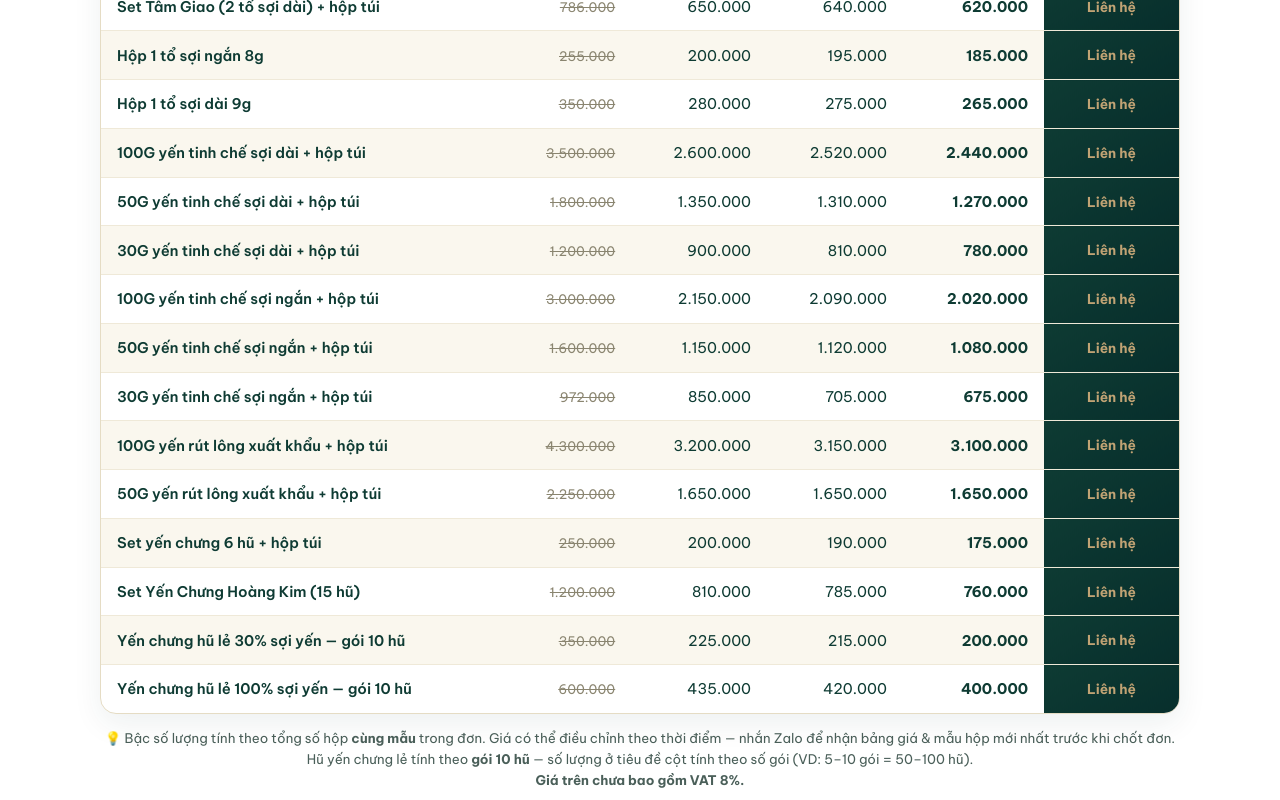
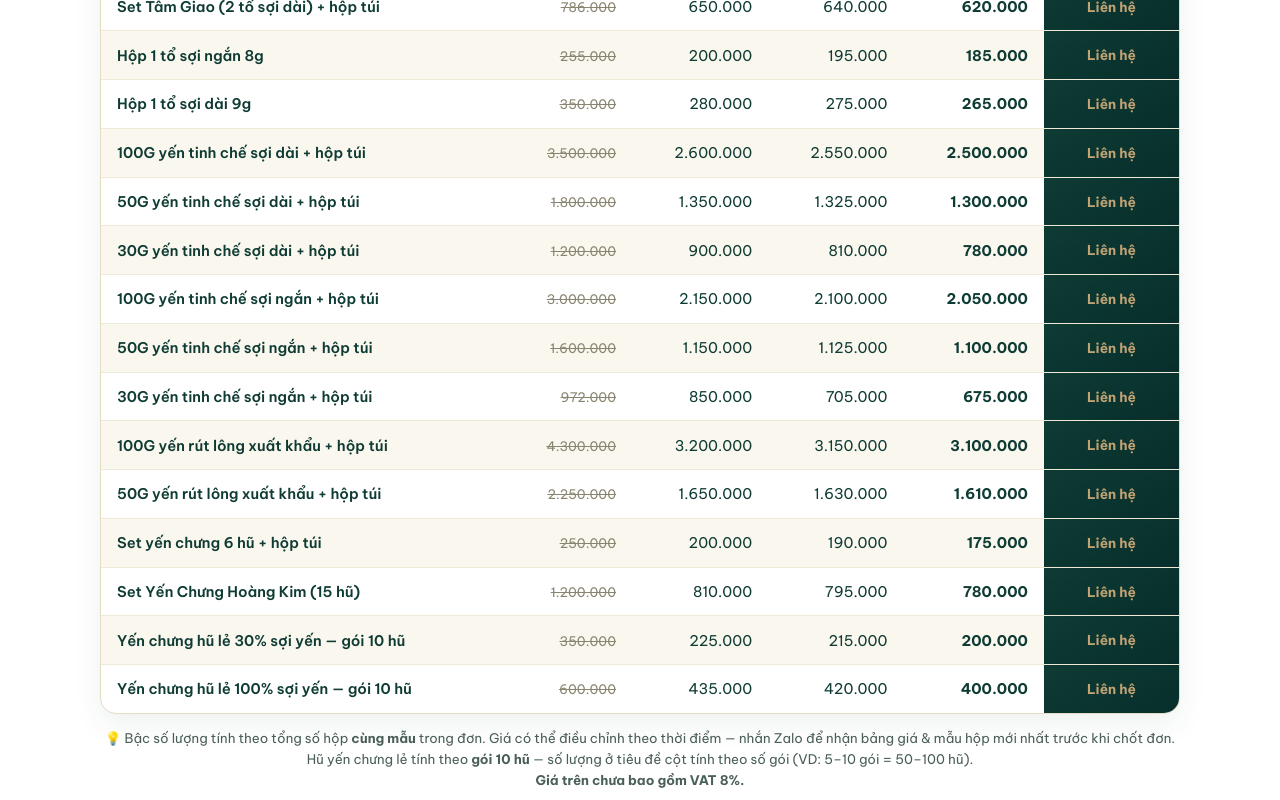
Before and after one commit to nguyenanhtuhp1987-vietnam/tnh-web, a plain HTML site: page index.html in a window 1280 px wide. Shown: the part 1260-2060 px from the top of the page. Drawn offline with nearby package versions, Linux system fonts and the light colour scheme.

Commit message:
Gia DN: buoc giam moi bac toi da 50k (100G), 25k (50G), 15k (HK): SD100 2.600/2.550/2.500k, SN100 2.150/2.100/2.050k, SD50 1.350/1.325/1.300k, SN50 1.150/1.125/1.100k, RL50 1.650/1.630/1.610k, HK 810/795/780k
Co-Authored-By: Claude Opus 5 <noreply@anthropic.com>

```diff
--- a/index.html
+++ b/index.html
@@ -243,16 +243,16 @@
           <tr><td>Set Tâm Giao (2 tổ sợi dài) + hộp túi</td><td data-label="Giá lẻ"><span class="le">786.000</span></td><td data-label="5–10 hộp">650.000</td><td data-label="11–30 hộp">640.000</td><td class="best" data-label="31–99 hộp">620.000</td><td class="contact" data-label="Từ 100 hộp"><a href="https://zalo.me/0969850153">Liên hệ</a></td></tr>
           <tr><td>Hộp 1 tổ sợi ngắn 8g</td><td data-label="Giá lẻ"><span class="le">255.000</span></td><td data-label="5–10 hộp">200.000</td><td data-label="11–30 hộp">195.000</td><td class="best" data-label="31–99 hộp">185.000</td><td class="contact" data-label="Từ 100 hộp"><a href="https://zalo.me/0969850153">Liên hệ</a></td></tr>
           <tr><td>Hộp 1 tổ sợi dài 9g</td><td data-label="Giá lẻ"><span class="le">350.000</span></td><td data-label="5–10 hộp">280.000</td><td data-label="11–30 hộp">275.000</td><td class="best" data-label="31–99 hộp">265.000</td><td class="contact" data-label="Từ 100 hộp"><a href="https://zalo.me/0969850153">Liên hệ</a></td></tr>
-          <tr><td>100G yến tinh chế sợi dài + hộp túi</td><td data-label="Giá lẻ"><span class="le">3.500.000</span></td><td data-label="5–10 hộp">2.600.000</td><td data-label="11–30 hộp">2.520.000</td><td class="best" data-label="31–99 hộp">2.440.000</td><td class="contact" data-label="Từ 100 hộp"><a href="https://zalo.me/0969850153">Liên hệ</a></td></tr>
-          <tr><td>50G yến tinh chế sợi dài + hộp túi</td><td data-label="Giá lẻ"><span class="le">1.800.000</span></td><td data-label="5–10 hộp">1.350.000</td><td data-label="11–30 hộp">1.310.000</td><td class="best" data-label="31–99 hộp">1.270.000</td><td class="contact" data-label="Từ 100 hộp"><a href="https://zalo.me/0969850153">Liên hệ</a></td></tr>
+          <tr><td>100G yến tinh chế sợi dài + hộp túi</td><td data-label="Giá lẻ"><span class="le">3.500.000</span></td><td data-label="5–10 hộp">2.600.000</td><td data-label="11–30 hộp">2.550.000</td><td class="best" data-label="31–99 hộp">2.500.000</td><td class="contact" data-label="Từ 100 hộp"><a href="https://zalo.me/0969850153">Liên hệ</a></td></tr>
+          <tr><td>50G yến tinh chế sợi dài + hộp túi</td><td data-label="Giá lẻ"><span class="le">1.800.000</span></td><td data-label="5–10 hộp">1.350.000</td><td data-label="11–30 hộp">1.325.000</td><td class="best" data-label="31–99 hộp">1.300.000</td><td class="contact" data-label="Từ 100 hộp"><a href="https://zalo.me/0969850153">Liên hệ</a></td></tr>
           <tr><td>30G yến tinh chế sợi dài + hộp túi</td><td data-label="Giá lẻ"><span class="le">1.200.000</span></td><td data-label="5–10 hộp">900.000</td><td data-label="11–30 hộp">810.000</td><td class="best" data-label="31–99 hộp">780.000</td><td class="contact" data-label="Từ 100 hộp"><a href="https://zalo.me/0969850153">Liên hệ</a></td></tr>
-          <tr><td>100G yến tinh chế sợi ngắn + hộp túi</td><td data-label="Giá lẻ"><span class="le">3.000.000</span></td><td data-label="5–10 hộp">2.150.000</td><td data-label="11–30 hộp">2.090.000</td><td class="best" data-label="31–99 hộp">2.020.000</td><td class="contact" data-label="Từ 100 hộp"><a href="https://zalo.me/0969850153">Liên hệ</a></td></tr>
-          <tr><td>50G yến tinh chế sợi ngắn + hộp túi</td><td data-label="Giá lẻ"><span class="le">1.600.000</span></td><td data-label="5–10 hộp">1.150.000</td><td data-label="11–30 hộp">1.120.000</td><td class="best" data-label="31–99 hộp">1.080.000</td><td class="contact" data-label="Từ 100 hộp"><a href="https://zalo.me/0969850153">Liên hệ</a></td></tr>
+          <tr><td>100G yến tinh chế sợi ngắn + hộp túi</td><td data-label="Giá lẻ"><span class="le">3.000.000</span></td><td data-label="5–10 hộp">2.150.000</td><td data-label="11–30 hộp">2.100.000</td><td class="best" data-label="31–99 hộp">2.050.000</td><td class="contact" data-label="Từ 100 hộp"><a href="https://zalo.me/0969850153">Liên hệ</a></td></tr>
+          <tr><td>50G yến tinh chế sợi ngắn + hộp túi</td><td data-label="Giá lẻ"><span class="le">1.600.000</span></td><td data-label="5–10 hộp">1.150.000</td><td data-label="11–30 hộp">1.125.000</td><td class="best" data-label="31–99 hộp">1.100.000</td><td class="contact" data-label="Từ 100 hộp"><a href="https://zalo.me/0969850153">Liên hệ</a></td></tr>
           <tr><td>30G yến tinh chế sợi ngắn + hộp túi</td><td data-label="Giá lẻ"><span class="le">972.000</span></td><td data-label="5–10 hộp">850.000</td><td data-label="11–30 hộp">705.000</td><td class="best" data-label="31–99 hộp">675.000</td><td class="contact" data-label="Từ 100 hộp"><a href="https://zalo.me/0969850153">Liên hệ</a></td></tr>
           <tr><td>100G yến rút lông xuất khẩu + hộp túi</td><td data-label="Giá lẻ"><span class="le">4.300.000</span></td><td data-label="5–10 hộp">3.200.000</td><td data-label="11–30 hộp">3.150.000</td><td class="best" data-label="31–99 hộp">3.100.000</td><td class="contact" data-label="Từ 100 hộp"><a href="https://zalo.me/0969850153">Liên hệ</a></td></tr>
-          <tr><td>50G yến rút lông xuất khẩu + hộp túi</td><td data-label="Giá lẻ"><span class="le">2.250.000</span></td><td data-label="5–10 hộp">1.650.000</td><td data-label="11–30 hộp">1.650.000</td><td class="best" data-label="31–99 hộp">1.650.000</td><td class="contact" data-label="Từ 100 hộp"><a href="https://zalo.me/0969850153">Liên hệ</a></td></tr>
+          <tr><td>50G yến rút lông xuất khẩu + hộp túi</td><td data-label="Giá lẻ"><span class="le">2.250.000</span></td><td data-label="5–10 hộp">1.650.000</td><td data-label="11–30 hộp">1.630.000</td><td class="best" data-label="31–99 hộp">1.610.000</td><td class="contact" data-label="Từ 100 hộp"><a href="https://zalo.me/0969850153">Liên hệ</a></td></tr>
           <tr><td>Set yến chưng 6 hũ + hộp túi</td><td data-label="Giá lẻ"><span class="le">250.000</span></td><td data-label="5–10 hộp">200.000</td><td data-label="11–30 hộp">190.000</td><td class="best" data-label="31–99 hộp">175.000</td><td class="contact" data-label="Từ 100 hộp"><a href="https://zalo.me/0969850153">Liên hệ</a></td></tr>
-          <tr><td>Set Yến Chưng Hoàng Kim (15 hũ)</td><td data-label="Giá lẻ"><span class="le">1.200.000</span></td><td data-label="5–10 hộp">810.000</td><td data-label="11–30 hộp">785.000</td><td class="best" data-label="31–99 hộp">760.000</td><td class="contact" data-label="Từ 100 hộp"><a href="https://zalo.me/0969850153">Liên hệ</a></td></tr>
+          <tr><td>Set Yến Chưng Hoàng Kim (15 hũ)</td><td data-label="Giá lẻ"><span class="le">1.200.000</span></td><td data-label="5–10 hộp">810.000</td><td data-label="11–30 hộp">795.000</td><td class="best" data-label="31–99 hộp">780.000</td><td class="contact" data-label="Từ 100 hộp"><a href="https://zalo.me/0969850153">Liên hệ</a></td></tr>
           <tr><td>Yến chưng hũ lẻ 30% sợi yến — gói 10 hũ</td><td data-label="Giá lẻ"><span class="le">350.000</span></td><td data-label="5–10 hộp">225.000</td><td data-label="11–30 hộp">215.000</td><td class="best" data-label="31–99 hộp">200.000</td><td class="contact" data-label="Từ 100 hộp"><a href="https://zalo.me/0969850153">Liên hệ</a></td></tr>
           <tr><td>Yến chưng hũ lẻ 100% sợi yến — gói 10 hũ</td><td data-label="Giá lẻ"><span class="le">600.000</span></td><td data-label="5–10 hộp">435.000</td><td data-label="11–30 hộp">420.000</td><td class="best" data-label="31–99 hộp">400.000</td><td class="contact" data-label="Từ 100 hộp"><a href="https://zalo.me/0969850153">Liên hệ</a></td></tr>
         </tbody>
@@ -288,7 +288,7 @@
         <span class="kicker">Dòng quà cao cấp — đặt theo lô</span>
         <h3>Set Yến Chưng Hoàng Kim</h3>
         <p>Set quà yến chưng cao cấp nhất của The Nest House — 15 hũ chưng tươi theo lô, hộp túi thiết kế riêng, dành cho quà biếu đối tác quan trọng.</p>
-        <div class="hk-price">Giá sỉ 810.000đ → 760.000đ/set <small>· theo số lượng · giá lẻ 1.200.000đ</small></div>
+        <div class="hk-price">Giá sỉ 810.000đ → 780.000đ/set <small>· theo số lượng · giá lẻ 1.200.000đ</small></div>
         <p style="font-size:.85rem;opacity:.85">Hàng chưng tươi theo lô để đảm bảo chất lượng → nhận <b>đặt trước theo lô, cọc 50%</b>. Nhắn Zalo chốt số lượng và lịch giao.</p>
         <a class="btn btn-gold" href="https://zalo.me/0969850153" target="_blank">💬 Đặt lô Hoàng Kim</a>
       </div>
```
